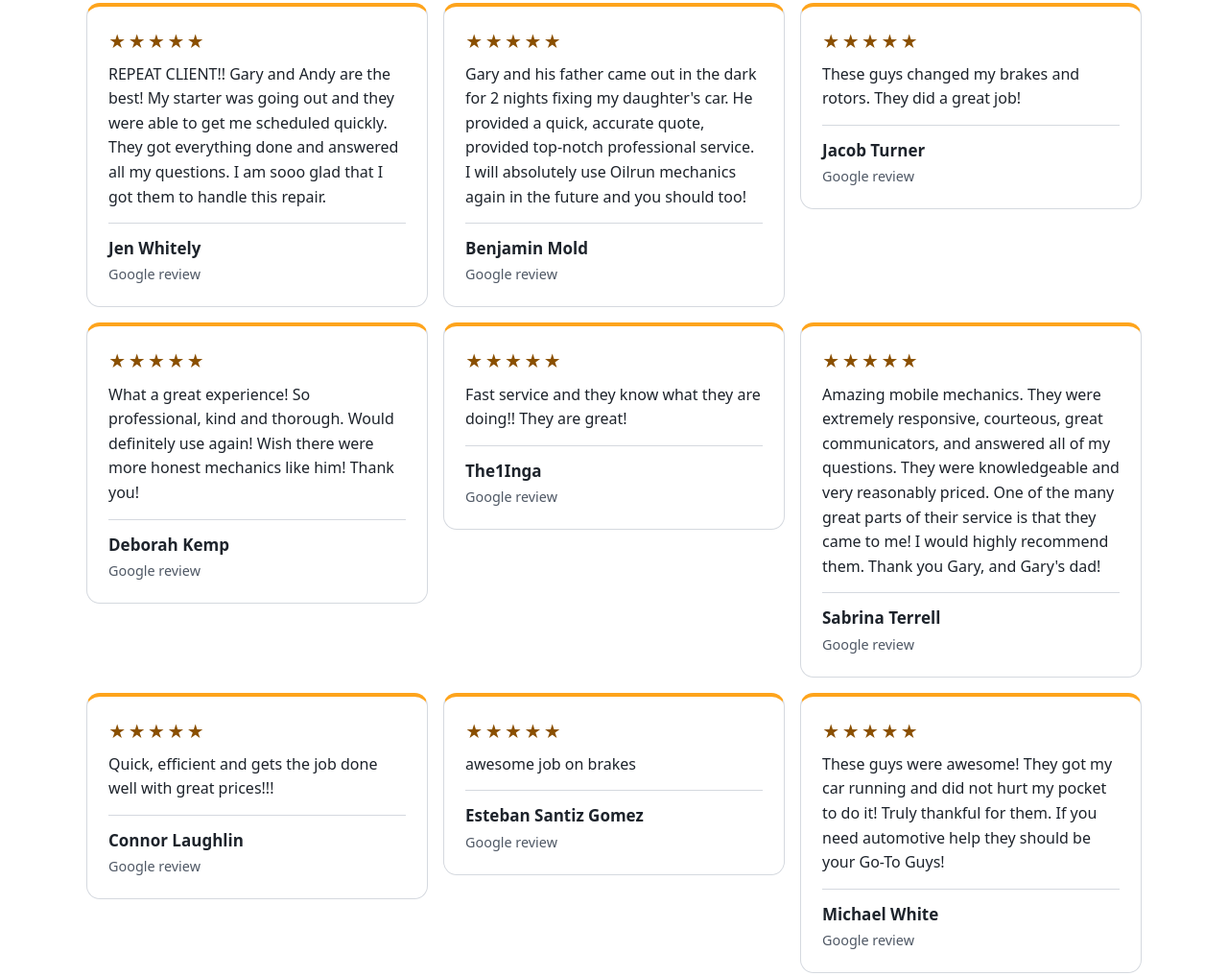
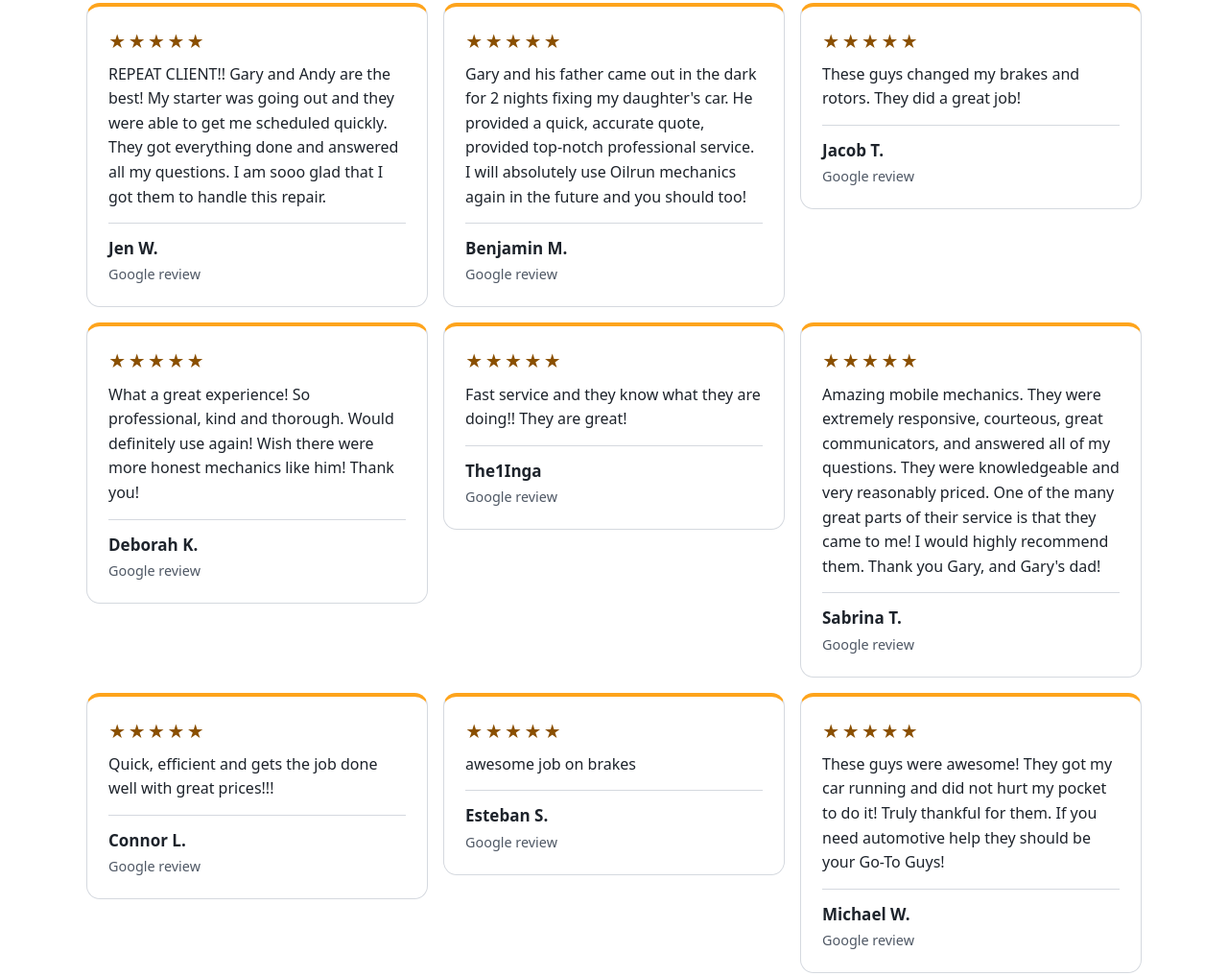
Before and after one commit to anhducpham987-design/oilrunflorida-site, a plain HTML site: page index.html in a window 1280 px wide. Shown: the part 5958-6975 px from the top of the page at 96% size. Drawn offline with Linux system fonts and the light colour scheme.

Commit message:
Enlarge Pensacola and accessibility tap targets, and shorten new reviewer names.
Co-authored-by: anhducpham987-design <anhducpham987-design@users.noreply.github.com>

```diff
--- a/index.html
+++ b/index.html
@@ -408,28 +408,28 @@
           <figure>
             <p class="review-stars"><span aria-hidden="true">★★★★★</span><span class="sr-only">5 out of 5 stars</span></p>
             <blockquote><p>REPEAT CLIENT!! Gary and Andy are the best! My starter was going out and they were able to get me scheduled quickly. They got everything done and answered all my questions. I am sooo glad that I got them to handle this repair.</p></blockquote>
-            <figcaption><strong>Jen Whitely</strong><span class="review-meta">Google review</span></figcaption>
+            <figcaption><strong>Jen W.</strong><span class="review-meta">Google review</span></figcaption>
           </figure>
         </li>
         <li class="review">
           <figure>
             <p class="review-stars"><span aria-hidden="true">★★★★★</span><span class="sr-only">5 out of 5 stars</span></p>
             <blockquote><p>Gary and his father came out in the dark for 2 nights fixing my daughter's car. He provided a quick, accurate quote, provided top-notch professional service. I will absolutely use Oilrun mechanics again in the future and you should too!</p></blockquote>
-            <figcaption><strong>Benjamin Mold</strong><span class="review-meta">Google review</span></figcaption>
+            <figcaption><strong>Benjamin M.</strong><span class="review-meta">Google review</span></figcaption>
           </figure>
         </li>
         <li class="review">
           <figure>
             <p class="review-stars"><span aria-hidden="true">★★★★★</span><span class="sr-only">5 out of 5 stars</span></p>
             <blockquote><p>These guys changed my brakes and rotors. They did a great job!</p></blockquote>
-            <figcaption><strong>Jacob Turner</strong><span class="review-meta">Google review</span></figcaption>
+            <figcaption><strong>Jacob T.</strong><span class="review-meta">Google review</span></figcaption>
           </figure>
         </li>
         <li class="review">
           <figure>
             <p class="review-stars"><span aria-hidden="true">★★★★★</span><span class="sr-only">5 out of 5 stars</span></p>
             <blockquote><p>What a great experience! So professional, kind and thorough. Would definitely use again! Wish there were more honest mechanics like him! Thank you!</p></blockquote>
-            <figcaption><strong>Deborah Kemp</strong><span class="review-meta">Google review</span></figcaption>
+            <figcaption><strong>Deborah K.</strong><span class="review-meta">Google review</span></figcaption>
           </figure>
         </li>
         <li class="review">
@@ -443,35 +443,35 @@
           <figure>
             <p class="review-stars"><span aria-hidden="true">★★★★★</span><span class="sr-only">5 out of 5 stars</span></p>
             <blockquote><p>Amazing mobile mechanics. They were extremely responsive, courteous, great communicators, and answered all of my questions. They were knowledgeable and very reasonably priced. One of the many great parts of their service is that they came to me! I would highly recommend them. Thank you Gary, and Gary's dad!</p></blockquote>
-            <figcaption><strong>Sabrina Terrell</strong><span class="review-meta">Google review</span></figcaption>
+            <figcaption><strong>Sabrina T.</strong><span class="review-meta">Google review</span></figcaption>
           </figure>
         </li>
         <li class="review">
           <figure>
             <p class="review-stars"><span aria-hidden="true">★★★★★</span><span class="sr-only">5 out of 5 stars</span></p>
             <blockquote><p>Quick, efficient and gets the job done well with great prices!!!</p></blockquote>
-            <figcaption><strong>Connor Laughlin</strong><span class="review-meta">Google review</span></figcaption>
+            <figcaption><strong>Connor L.</strong><span class="review-meta">Google review</span></figcaption>
           </figure>
         </li>
         <li class="review">
           <figure>
             <p class="review-stars"><span aria-hidden="true">★★★★★</span><span class="sr-only">5 out of 5 stars</span></p>
             <blockquote><p>awesome job on brakes</p></blockquote>
-            <figcaption><strong>Esteban Santiz Gomez</strong><span class="review-meta">Google review</span></figcaption>
+            <figcaption><strong>Esteban S.</strong><span class="review-meta">Google review</span></figcaption>
           </figure>
         </li>
         <li class="review">
           <figure>
             <p class="review-stars"><span aria-hidden="true">★★★★★</span><span class="sr-only">5 out of 5 stars</span></p>
             <blockquote><p>These guys were awesome! They got my car running and did not hurt my pocket to do it! Truly thankful for them. If you need automotive help they should be your Go-To Guys!</p></blockquote>
-            <figcaption><strong>Michael White</strong><span class="review-meta">Google review</span></figcaption>
+            <figcaption><strong>Michael W.</strong><span class="review-meta">Google review</span></figcaption>
           </figure>
         </li>
         <li class="review">
           <figure>
             <p class="review-stars"><span aria-hidden="true">★★★★★</span><span class="sr-only">5 out of 5 stars</span></p>
             <blockquote><p>I had the heater hoses go out on my 2015 Ford F-150 right before the hurricane. Oilrun came to my rescue in Pace, FL and got us back running in no time. Their service was extremely fast and very caring. Also they were very reasonably priced. People have to remember, you're getting a mobile mechanic, one who comes to YOU and helps you avoid having to have your car in the shop for a week. It's a luxury service. Oilrun was outstanding to work with. Will use again for our normal vehicle maintenance.</p></blockquote>
-            <figcaption><strong>Jacob Ramage</strong><span class="review-meta">Google review</span></figcaption>
+            <figcaption><strong>Jacob R.</strong><span class="review-meta">Google review</span></figcaption>
           </figure>
         </li>
         <li class="review">
--- a/sitemap.xml
+++ b/sitemap.xml
@@ -10,9 +10,9 @@
   <url><loc>https://oilrunflorida.com/ac-repair/</loc><lastmod>2026-10-14</lastmod><changefreq>monthly</changefreq><priority>0.8</priority></url>
   <url><loc>https://oilrunflorida.com/radiator-coolant-repair/</loc><lastmod>2026-10-15</lastmod><changefreq>monthly</changefreq><priority>0.8</priority></url>
   <url><loc>https://oilrunflorida.com/filters-lights-wipers/</loc><lastmod>2026-10-14</lastmod><changefreq>monthly</changefreq><priority>0.8</priority></url>
-  <url><loc>https://oilrunflorida.com/pensacola/</loc><lastmod>2026-10-14</lastmod><changefreq>monthly</changefreq><priority>0.8</priority></url>
+  <url><loc>https://oilrunflorida.com/pensacola/</loc><lastmod>2026-11-26</lastmod><changefreq>monthly</changefreq><priority>0.8</priority></url>
   <url><loc>https://oilrunflorida.com/pace/</loc><lastmod>2026-10-20</lastmod><changefreq>monthly</changefreq><priority>0.8</priority></url>
   <url><loc>https://oilrunflorida.com/privacy/</loc><lastmod>2026-10-22</lastmod><changefreq>yearly</changefreq><priority>0.3</priority></url>
   <url><loc>https://oilrunflorida.com/terms/</loc><lastmod>2026-11-01</lastmod><changefreq>yearly</changefreq><priority>0.3</priority></url>
-  <url><loc>https://oilrunflorida.com/accessibility.html</loc><lastmod>2026-10-11</lastmod><changefreq>yearly</changefreq><priority>0.3</priority></url>
+  <url><loc>https://oilrunflorida.com/accessibility.html</loc><lastmod>2026-11-26</lastmod><changefreq>yearly</changefreq><priority>0.3</priority></url>
 </urlset>
--- a/styles.css
+++ b/styles.css
@@ -32,6 +32,7 @@ p{margin:0 0 1em}
 a{color:var(--orange-dk);text-underline-offset:3px}
 a:hover{text-decoration-thickness:2px}
 main p a:not(.btn){padding-block:6px}
+.service-links a,.contact-links a{display:inline-block;padding-block:6px;margin-block:-6px}
 :focus-visible{outline:3px solid #15181d;outline-offset:2px;box-shadow:0 0 0 2px var(--focus);border-radius:4px}
 /* two-tone focus ring: yellow inner + dark outer = visible (>=3:1) on both light and dark backgrounds */
 .site-header :focus-visible,.hero :focus-visible,.section-dark :focus-visible,.site-footer :focus-visible,.sticky-btn:focus-visible{outline-color:var(--focus);box-shadow:0 0 0 2px #15181d}
```
Also changed, not shown: accessibility.html (+1 -1 lines), pensacola/index.html (+1 -1 lines).
